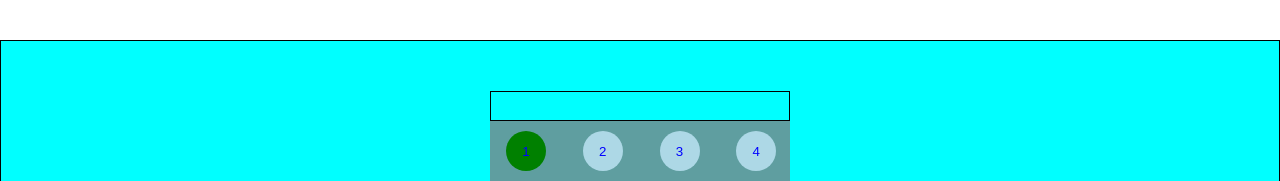
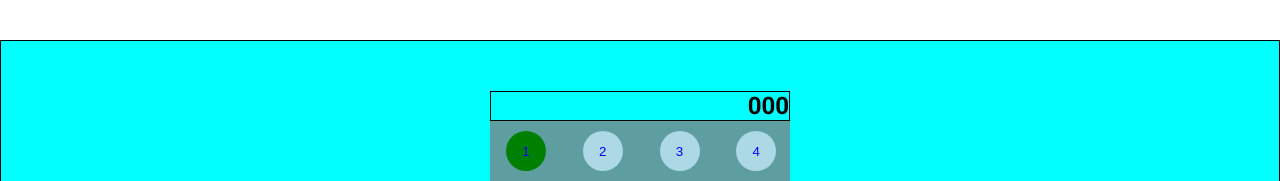
Before and after one commit to viniciusgasparino/calculadora, a Next.js app: page / in a window 1280 px wide. Shown: the top 181 px of the page. Built offline with nearby package versions, Linux system fonts and the light colour scheme.

Commit message:
Criado component tela

```diff
--- a/components/calculadora/Calculadora.jsx
+++ b/components/calculadora/Calculadora.jsx
@@ -1,11 +1,13 @@
+import styles from "./Calculadora.module.css"
 import Button from "../butom/Button"
-import styles from "./Calculadora.module.css"
+import Tela from "../tela/Tela"
+
 
 
 function Calculadora(){
   return(
     <div className={styles.container}>
-      <div className={styles.tela}><h2></h2></div>
+      <Tela/>
       <div className={styles.content}>
         <Button text="1" corBotao="green"/>
         <Button text="2" />
--- a/components/calculadora/Calculadora.module.css
+++ b/components/calculadora/Calculadora.module.css
@@ -9,16 +9,6 @@
   padding: 50px;
 }
 
-
-.tela{
-  width: 300px;
-  height: 30px;
-  text-align: right;
-  border: 1px solid;
-}
-
-
-
 .content{
   width: 300px;
   display: grid;
--- /dev/null
+++ b/components/tela/Tela.jsx
@@ -0,0 +1,12 @@
+import styles from "./Tela.module.css"
+
+function Tela(){
+  return(
+    <div className={styles.tela}>
+      <h2>000</h2>
+    </div>
+  )
+}
+
+
+export default Tela
--- /dev/null
+++ b/components/tela/Tela.module.css
@@ -0,0 +1,6 @@
+.tela{
+  width: 300px;
+  height: 30px;
+  text-align: right;
+  border: 1px solid;
+}
```
